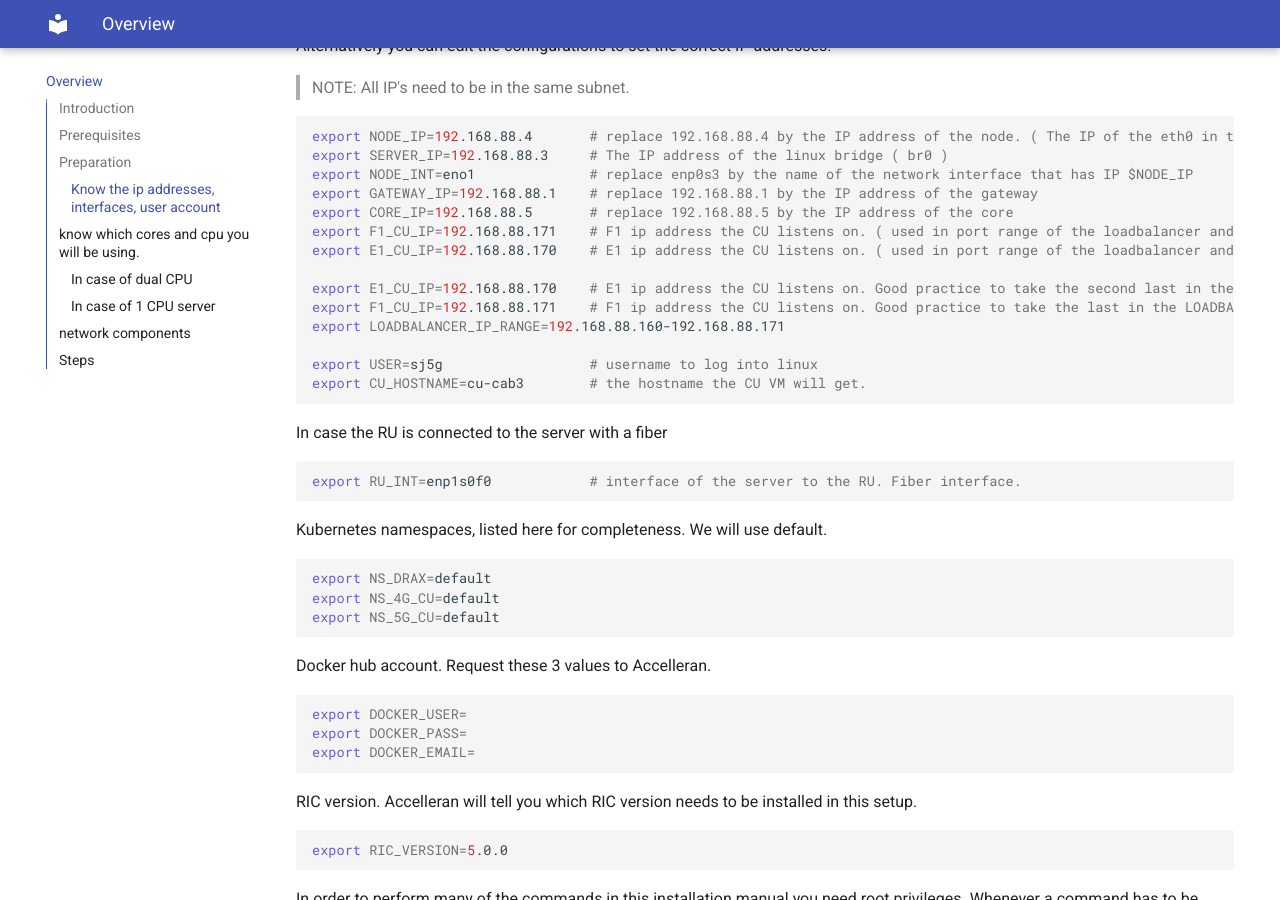
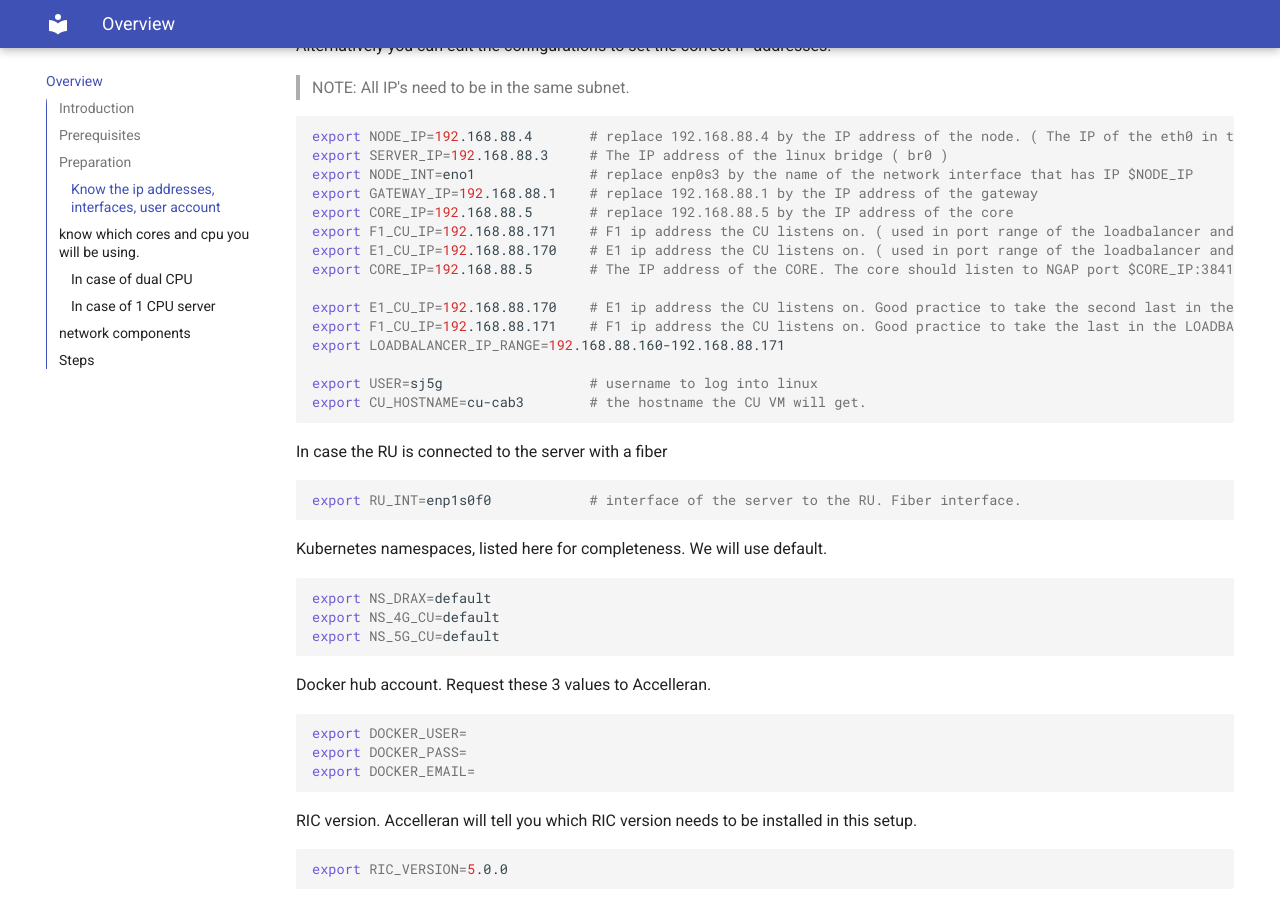
Before and after one commit to accelleran/drax-docs, an MkDocs documentation site: the page built from docs/index.md, in a window 1280 px wide and 900 px high, scrolled down 1830 px. Built offline with MkDocs 1.6.1 and Material for MkDocs 9.7.7, drawn with Linux system fonts in a browser that asks for light colours; the version menu is left out.

Commit message:
Update index.md

```diff
--- a/docs/index.md
+++ b/docs/index.md
@@ -62,6 +62,7 @@ export GATEWAY_IP=192.168.88.1    # replace 192.168.88.1 by the IP address of th
 export CORE_IP=192.168.88.5       # replace 192.168.88.5 by the IP address of the core
 export F1_CU_IP=192.168.88.171    # F1 ip address the CU listens on. ( used in port range of the loadbalancer and creation of the CUCP)
 export E1_CU_IP=192.168.88.170    # E1 ip address the CU listens on. ( used in port range of the loadbalancer and creation of the CUCP)
+export CORE_IP=192.168.88.5       # The IP address of the CORE. The core should listen to NGAP port $CORE_IP:38412
 
 export E1_CU_IP=192.168.88.170    # E1 ip address the CU listens on. Good practice to take the second last in the LOADBALANCER_IP_RANGE and anding with an even byte.
 export F1_CU_IP=192.168.88.171    # F1 ip address the CU listens on. Good practice to take the last in the LOADBALANCER_IP_RANGE and ending with an odd byte.
```
